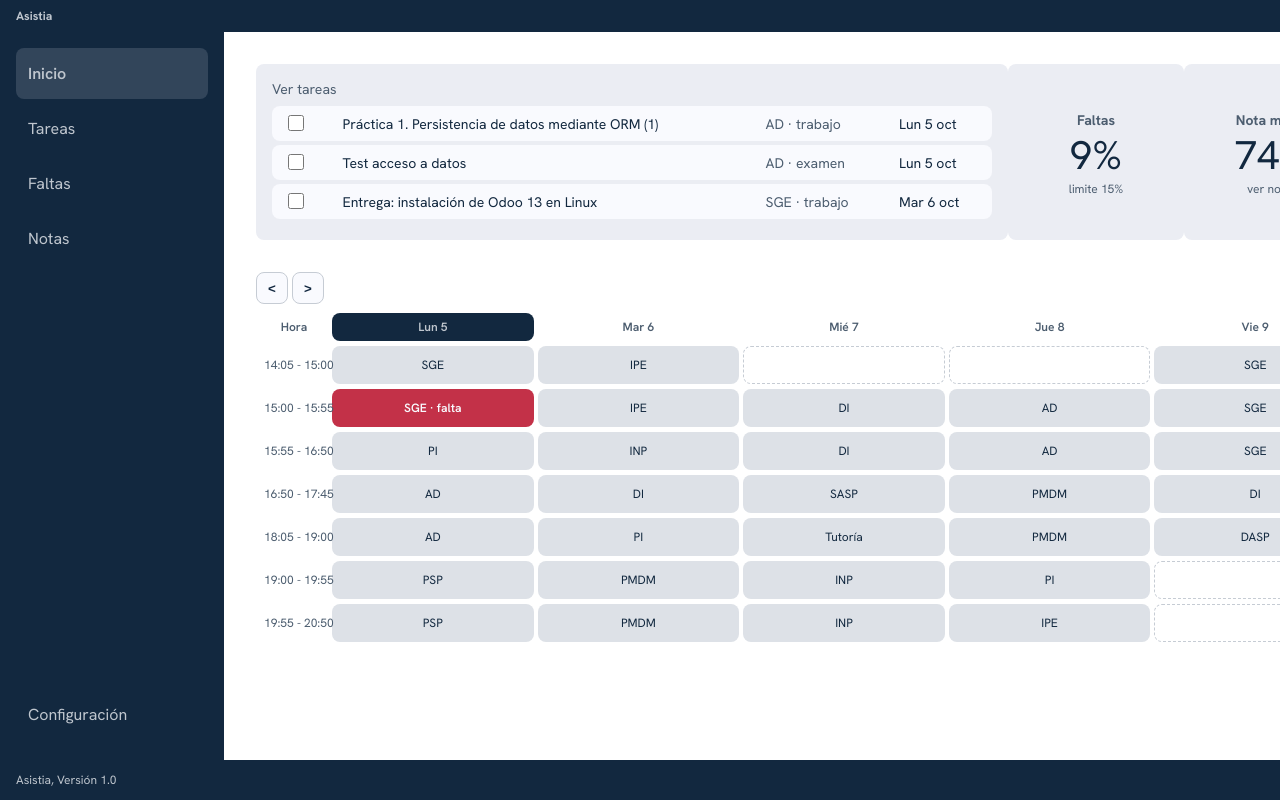
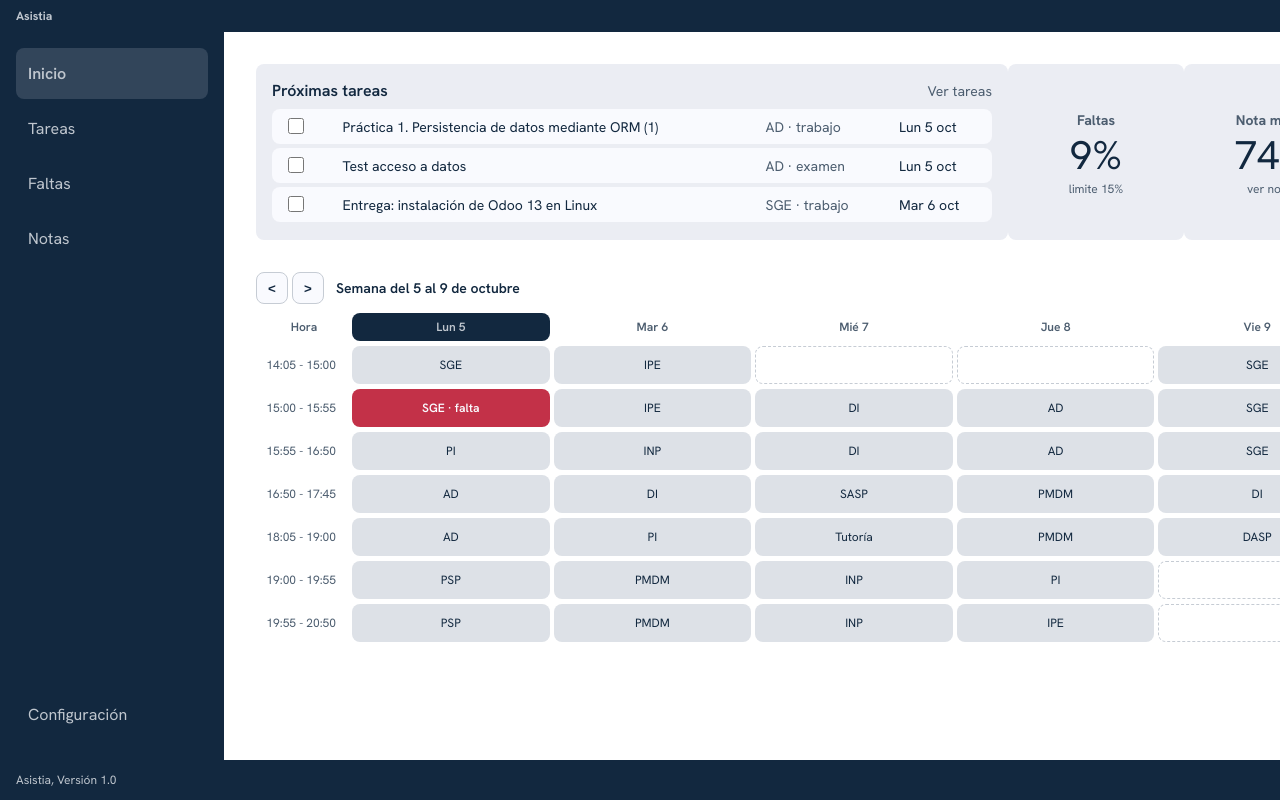
Before and after one commit to ivmaga006/Asistia, a plain HTML site: page index.html in a window 1280 px wide. Shown: the top 800 px of the page. Drawn offline with Linux system fonts and the light colour scheme.

Commit message:
feat: css horario finalizado

```diff
--- a/css/styles.css
+++ b/css/styles.css
@@ -33,7 +33,7 @@
 nav h2,
 #dashboard > h2,
 #dashboard > p,
-#resumen div > h3,
+#resumen > div > h3,
 .proxTareas thead,
 header p {
     display: none;
@@ -284,12 +284,16 @@ h3 {
 .horario-cabecera {
     display: flex;
     align-items: center;
-    gap: 8px;
+    gap: 12px;
 }
 
 .horario-navegacion {
     display: flex;
     gap: 4px;
+}
+
+#resumen .horario-cabecera > h3 {
+    display: block;
 }
 
 .horario caption h3 {
@@ -301,9 +305,9 @@ h3 {
 
 .horario .horario-hoy {
     width: auto;
-    min-width: 40px;
-    height: 24px;
-    padding: 0 10px;
+    min-width: 56px;
+    height: 32px;
+    padding: 0 14px;
     margin-left: auto;
     font-size: var(--tam-12);
 }
@@ -324,7 +328,7 @@ h3 {
 }
 
 .horario thead th:first-child {
-    width: 68px;
+    width: 88px;
 }
 
 .horario thead th:nth-child(2) {
@@ -337,9 +341,9 @@ h3 {
     background-color: transparent;
     color: var(--texto-secundario);
     font-weight: var(--peso-regular);
-    text-align: left;
-    padding-left: 4px;
-    width: 68px;
+    text-align: right;
+    padding: 6px 12px 6px 0;
+    width: 88px;
     white-space: nowrap;
 }
 
@@ -349,23 +353,28 @@ h3 {
     font-weight: var(--peso-regular);
     border-radius: 8px;
     height: 38px;
-    cursor: pointer;
     transition: background-color 150ms ease, transform 150ms ease;
 }
 
 .horario tbody td:empty {
     background-color: transparent;
     border: 1px dashed var(--separadores);
+    cursor: default;
+    pointer-events: none;
 }
 
-.horario tbody td:hover {
+.horario tbody td:not(:empty) {
+    cursor: pointer;
+}
+
+.horario tbody td:not(:empty):hover {
     background-color: var(--celdas-horario);
     transform: scale(1.04);
     position: relative;
     z-index: 1;
 }
 
-.horario tbody td:active {
+.horario tbody td:not(:empty):active {
     background-color: var(--faltas);
     color: var(--general);
 }
--- a/index.html
+++ b/index.html
@@ -47,7 +47,7 @@
                         <h3>Resumen</h3>
                         <article class="proxTareas">
                             <div>
-                                <h3>Próximas Tareas</h3>
+                                <h3>Próximas tareas</h3>
                                 <a href="#tareas">Ver tareas</a>
                             </div>
                             <table>
```
